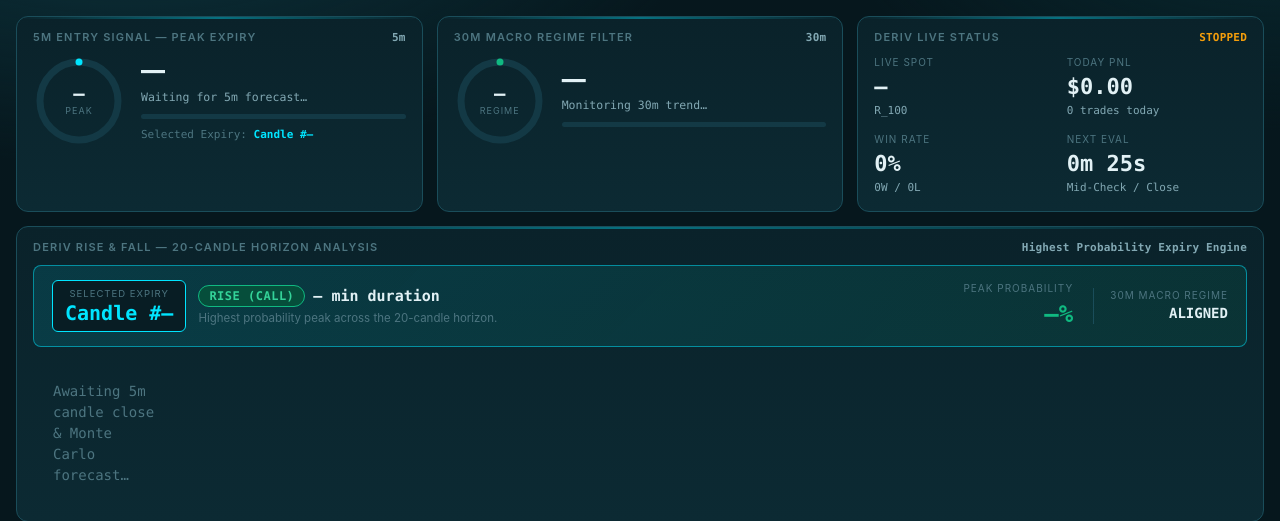
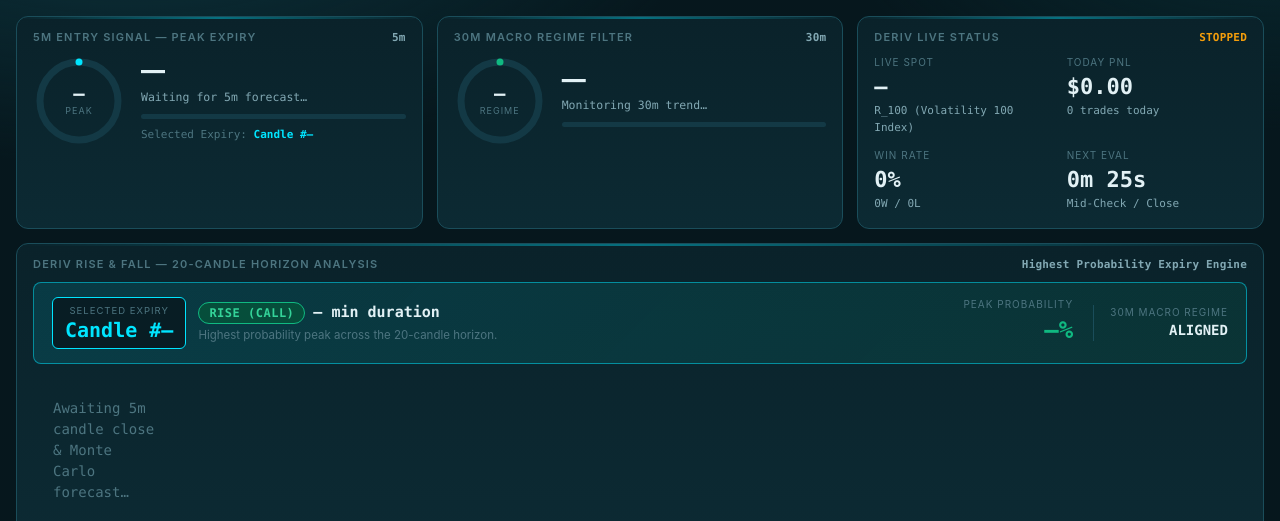
Before and after one commit to TonWeb3/AI, a FastAPI app: page / in a window 1280 px wide. Shown: the part 95-616 px from the top of the page. Run offline with FastAPI, Linux system fonts and the light colour scheme; data that the repository does not hold is empty.

Commit message:
Add files via upload

```diff
--- a/templates/index.html
+++ b/templates/index.html
@@ -720,7 +720,7 @@ async function tick() {
 
     // KPI Cards
     $('kpiSpot').textContent = s.spot != null ? f(s.spot, 3) : '—';
-    $('kpiSym').textContent = s.symbol;
+    $('kpiSym').textContent = SYMBOL_LABELS[s.symbol] ? `${s.symbol} (${SYMBOL_LABELS[s.symbol]})` : s.symbol;
     $('kpiPnl').textContent = `$${f(s.day_pnl, 2)}`;
     $('kpiPnl').className = `val ${s.day_pnl >= 0 ? 'up' : 'dn'}`;
     $('kpiTrades').textContent = `${s.day_trades} trades today`;
@@ -814,6 +814,57 @@ async function tick() {
   } catch (e) {}
 }
 
+const SYMBOL_LABELS = {
+  "frxXAUUSD": "Gold / USD",
+  "frxXAGUSD": "Silver / USD",
+  "frxXPDUSD": "Palladium / USD",
+  "frxXPTUSD": "Platinum / USD",
+  "frxXBRUSD": "Brent Crude Oil",
+  "frxXTIUSD": "WTI Crude Oil",
+  "R_100": "Volatility 100 Index",
+  "R_75": "Volatility 75 Index",
+  "R_50": "Volatility 50 Index",
+  "R_25": "Volatility 25 Index",
+  "R_10": "Volatility 10 Index",
+  "1HZ100V": "Volatility 100 (1s)",
+  "1HZ75V": "Volatility 75 (1s)",
+  "1HZ50V": "Volatility 50 (1s)",
+  "1HZ30V": "Volatility 30 (1s)",
+  "1HZ25V": "Volatility 25 (1s)",
+  "1HZ15V": "Volatility 15 (1s)",
+  "1HZ10V": "Volatility 10 (1s)",
+  "1HZ90V": "Volatility 90 (1s)",
+  "1HZ150V": "Volatility 150 (1s)",
+  "1HZ200V": "Volatility 200 (1s)",
+  "1HZ250V": "Volatility 250 (1s)",
+  "1HZ300V": "Volatility 300 (1s)",
+  "CRASH_1000": "Crash 1000 Index",
+  "CRASH_500": "Crash 500 Index",
+  "CRASH_300": "Crash 300 Index",
+  "BOOM_1000": "Boom 1000 Index",
+  "BOOM_500": "Boom 500 Index",
+  "BOOM_300": "Boom 300 Index",
+  "JD10": "Jump 10 Index",
+  "JD25": "Jump 25 Index",
+  "JD50": "Jump 50 Index",
+  "JD75": "Jump 75 Index",
+  "JD100": "Jump 100 Index",
+  "stpRNG": "Step Index",
+  "frxEURUSD": "EUR / USD",
+  "frxGBPUSD": "GBP / USD",
+  "frxUSDJPY": "USD / JPY",
+  "frxAUDUSD": "AUD / USD",
+  "frxUSDCAD": "USD / CAD",
+  "frxUSDCHF": "USD / CHF",
+  "frxEURGBP": "EUR / GBP",
+  "frxEURJPY": "EUR / JPY",
+  "frxGBPJPY": "GBP / JPY",
+  "cryBTCUSD": "Bitcoin / USD (BTC)",
+  "cryETHUSD": "Ethereum / USD (ETH)",
+  "cryLTCUSD": "Litecoin / USD (LTC)",
+  "cryXRPUSD": "Ripple / USD (XRP)",
+};
+
 /* ---------- Settings Page ---------- */
 let FIELDS = [], DIRTY = {};
 async function loadSettings() {
@@ -830,7 +881,10 @@ async function loadSettings() {
       const id = 'fld_' + fl.key;
       let input;
       if (fl.type === 'select') {
-        input = `<select id="${id}" onchange="markField('${fl.key}')">${fl.options.map(o => `<option ${o === fl.value ? 'selected' : ''}>${esc(o)}</option>`).join('')}</select>`;
+        input = `<select id="${id}" onchange="markField('${fl.key}')">${fl.options.map(o => {
+          const lab = fl.key === 'symbol' && SYMBOL_LABELS[o] ? `${o} — ${SYMBOL_LABELS[o]}` : o;
+          return `<option value="${esc(o)}" ${o === fl.value ? 'selected' : ''}>${esc(lab)}</option>`;
+        }).join('')}</select>`;
       } else if (fl.type === 'bool') {
         input = `<input type="checkbox" id="${id}" ${fl.value ? 'checked' : ''} onchange="markField('${fl.key}')">`;
       } else {
```
Also changed, not shown: bot/config.py (+17 -2 lines), Readme.md.
